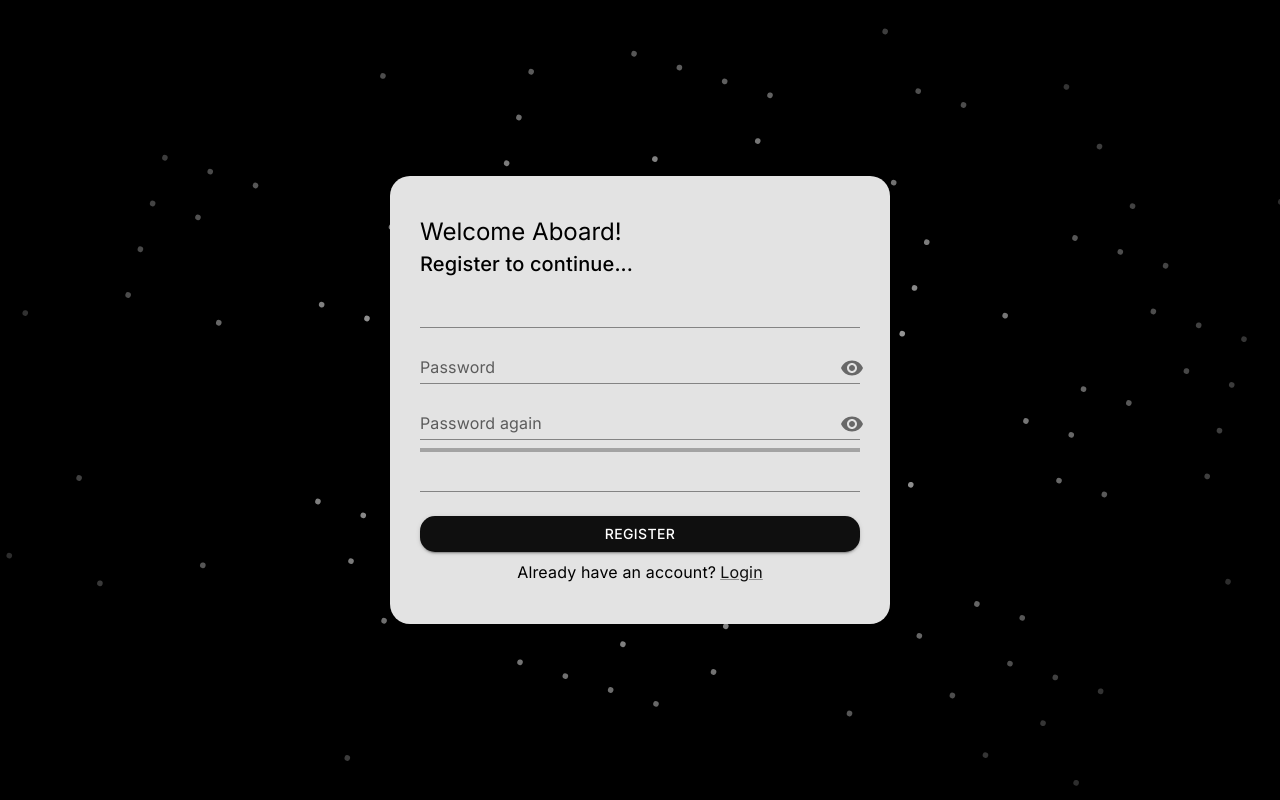
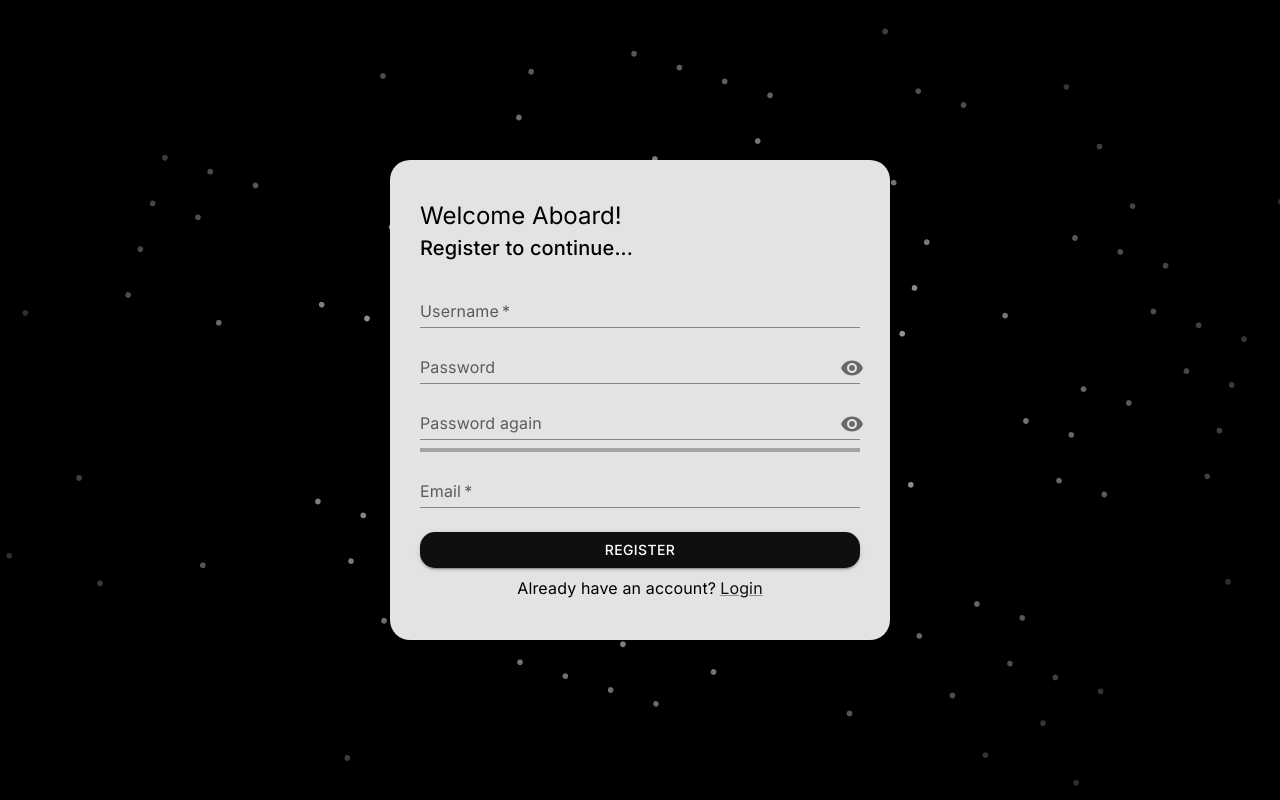
Before and after one commit to navinkarthikeyan/Expense-Tracker, a React (Vite) app in the folder frontend/: page /register in a window 1280 px wide. Built offline with nearby package versions, Linux system fonts and the light colour scheme.

Commit message:
a minor bug fix

```diff
--- a/frontend/src/views/auth/register/index.jsx
+++ b/frontend/src/views/auth/register/index.jsx
@@ -14,6 +14,7 @@ import {
   InputAdornment,
   FormControl,
   InputLabel,
+  TextField,
 } from "@mui/material";
 import { Visibility, VisibilityOff } from "@mui/icons-material";
 
@@ -85,7 +86,7 @@ export default function Register() {
         autoComplete="off"
         onSubmit={handleSubmit}
       >
-        <Input
+        <TextField
           size="medium"
           variant="standard"
           label="Username"
@@ -136,7 +137,7 @@ export default function Register() {
           />
         </FormControl>
         <LinearProgress variant="determinate" value={passwordStrength} />
-        <Input
+        <TextField
           size="medium"
           variant="standard"
           label="Email"
```
